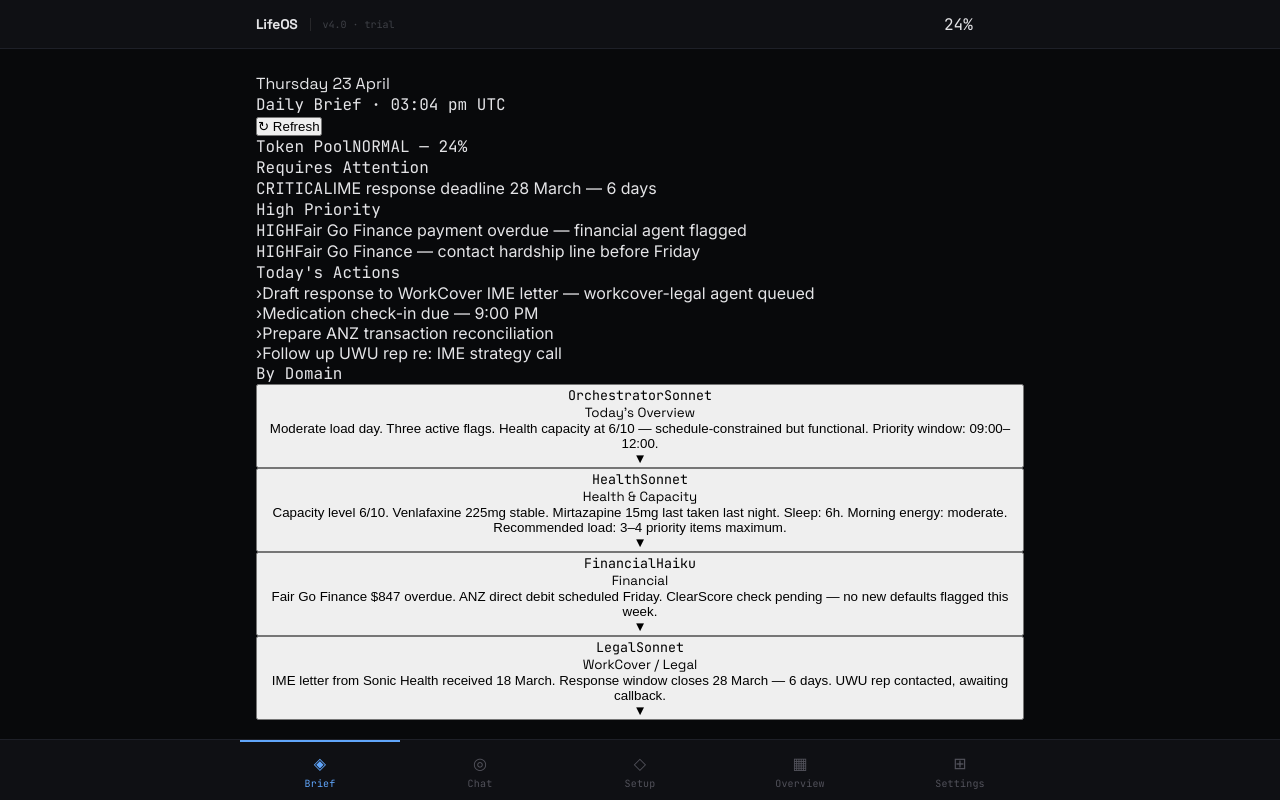
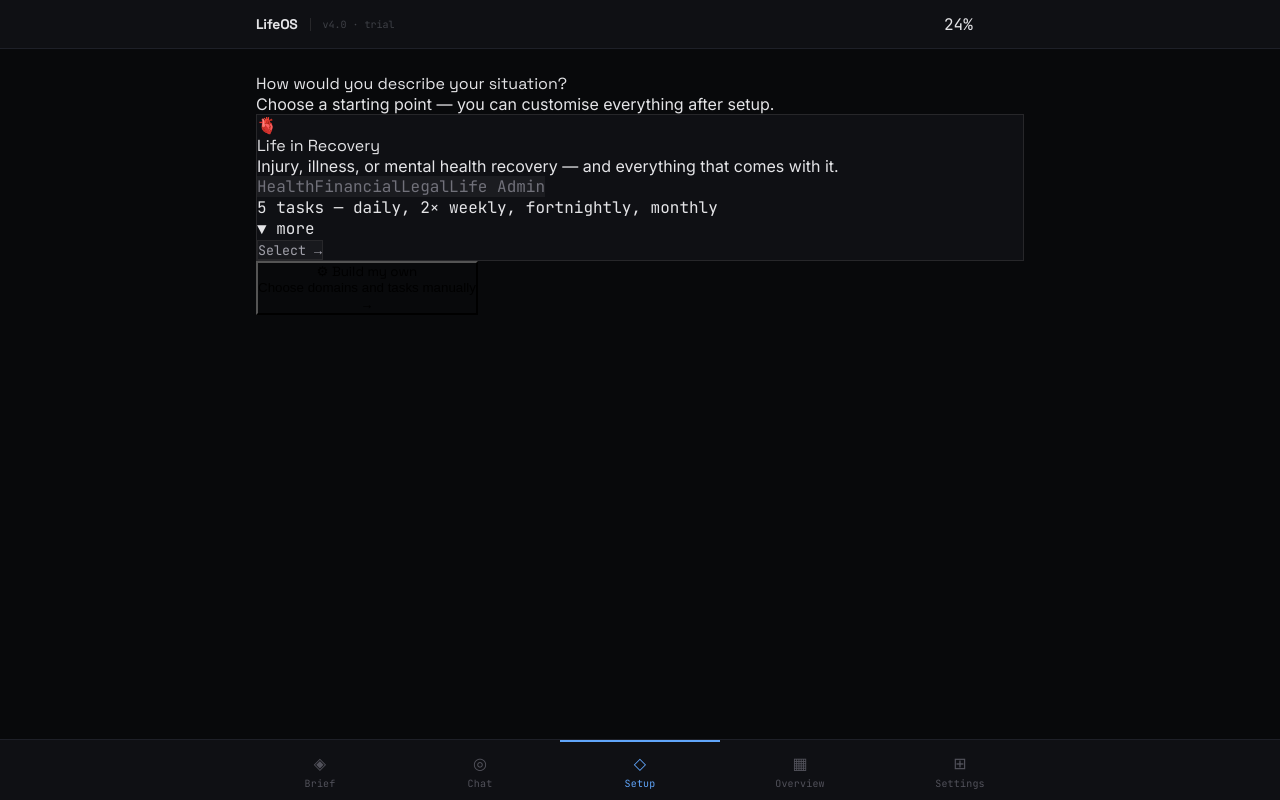
Before and after one commit to matthewdau85/lifeos-ui, a React (Vite) app: page / in a window 1280 px wide. Built offline with nearby package versions, Linux system fonts and the light colour scheme.

Commit message:
fix: show onboarding wizard for new users, brief for returning users

```diff
--- a/src/LifeOS_UI.jsx
+++ b/src/LifeOS_UI.jsx
@@ -1492,7 +1492,10 @@ const NAV_ITEMS = [
 const SESSION_TOKEN_KEY = 'lifeos_server_token';
 
 export default function App() {
-  const [screen, setScreen] = useState("brief");
+  const [screen, setScreen] = useState(() => {
+    try { return sessionStorage.getItem(SESSION_TOKEN_KEY) ? "brief" : "onboard"; }
+    catch { return "onboard"; }
+  });
   const [tokenUsed] = useState(1420000);
   const [tokenTotal] = useState(6000000);
   // sessionStorage: survives page refresh within the same browser tab/session,
```
